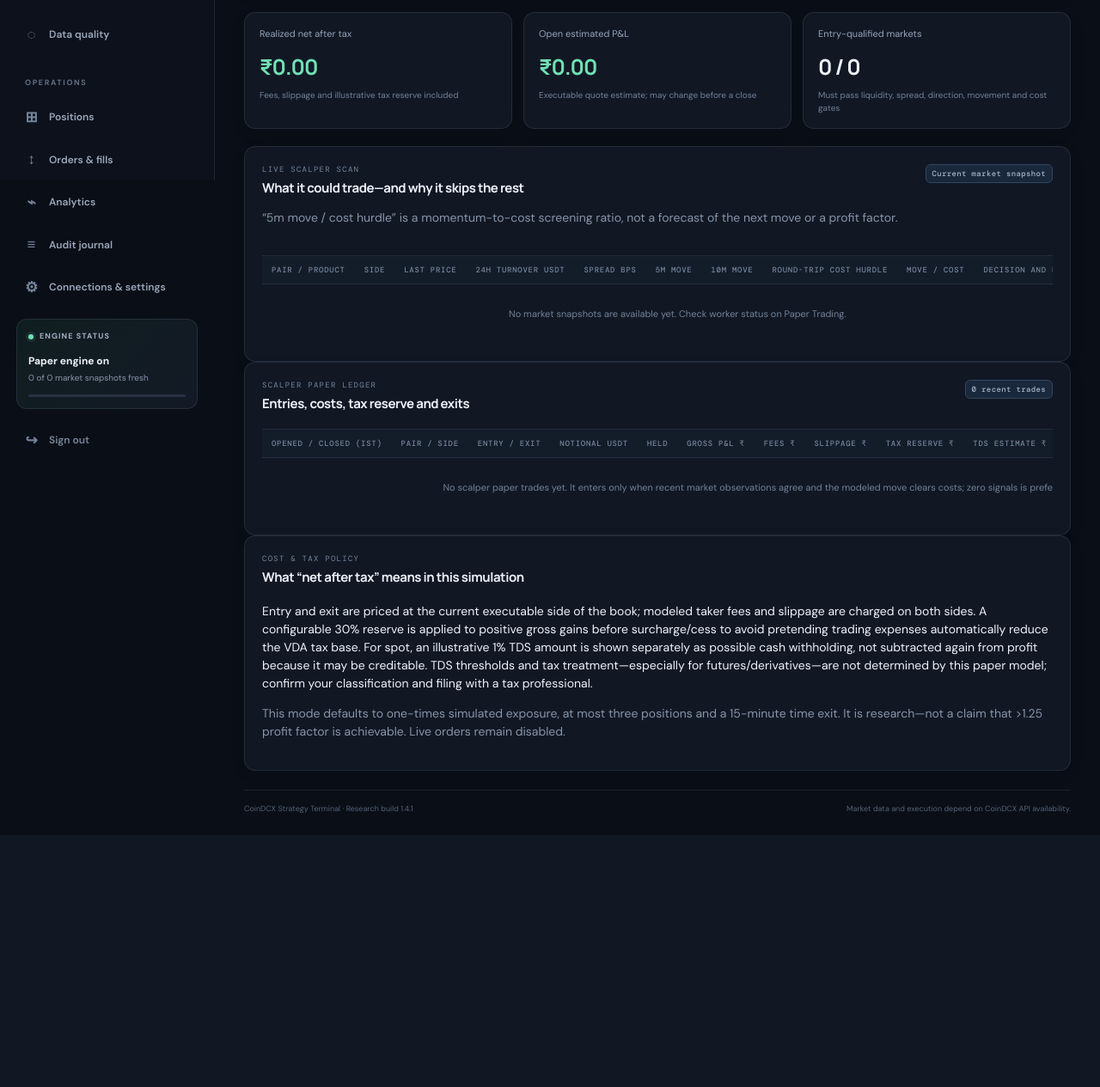
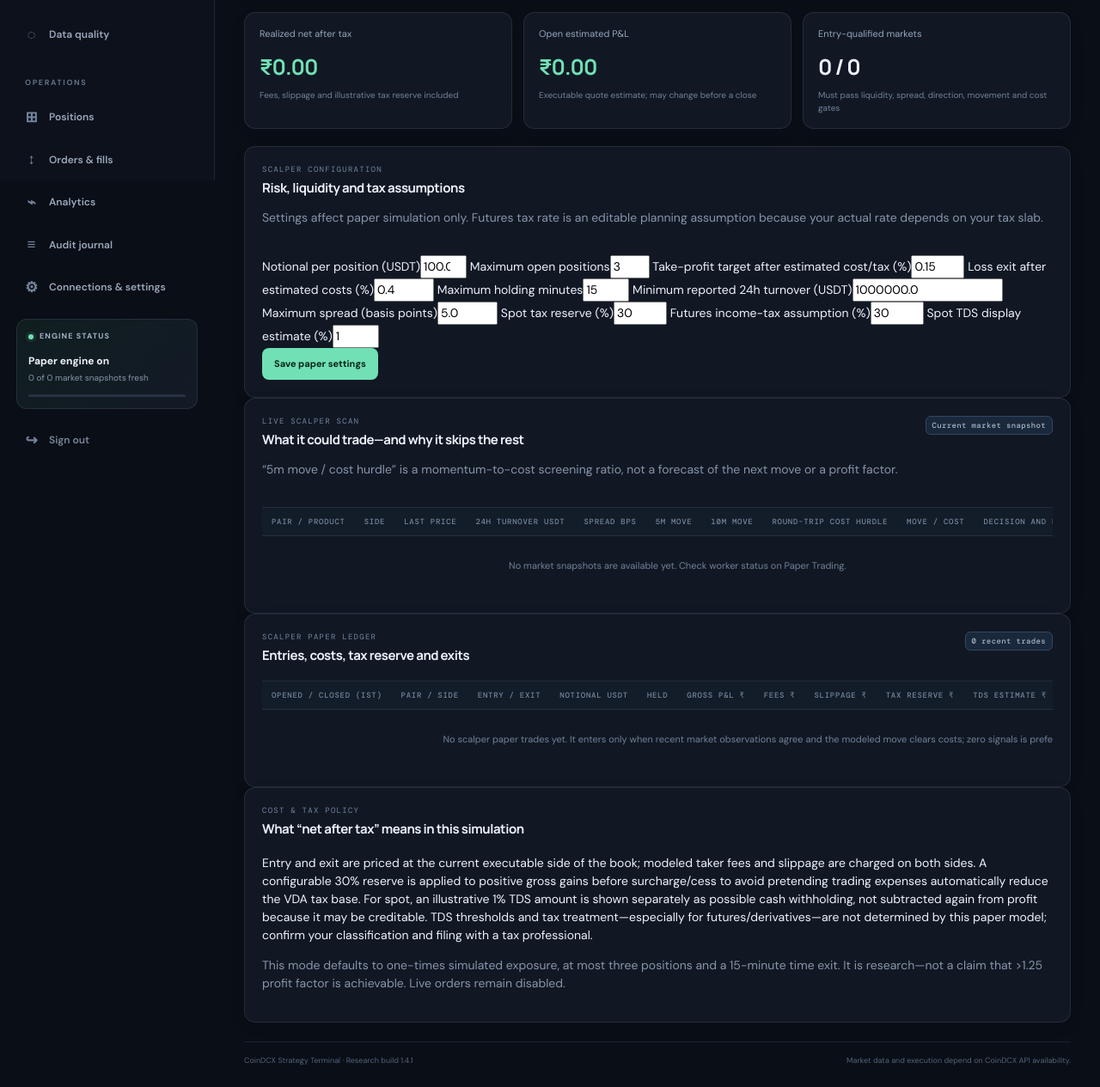
Before and after one commit to yashbajpaiknpindia-spec/24x7Coindcx, a FastAPI app: page /scalper in a window 1280 px wide. Shown: the part 590-1855 px from the top of the page at 86% size. Before the commit the page ends 1562 px from the top, so only its background shows below. Run offline with FastAPI, Linux system fonts and the light colour scheme; the visitor is signed in with stand-in values (Sample User, id 1); some libraries are stand-ins or nearby versions.

Commit message:
Expose paper scalper risk and tax assumptions in UI

```diff
--- a/app/templates/scalper.html
+++ b/app/templates/scalper.html
@@ -13,6 +13,20 @@
  <div class="stat-card"><div class="stat-top"><span>Open estimated P&amp;L</span></div><div class="stat-value {{'positive' if scalper_stats.open_net>=0 else 'negative'}}">₹{{'{:,.2f}'.format(scalper_stats.open_net)}}</div><div class="stat-foot">Executable quote estimate; may change before a close</div></div>
  <div class="stat-card"><div class="stat-top"><span>Entry-qualified markets</span></div><div class="stat-value">{{scalper_stats.eligible}} / {{scalper_stats.scanned}}</div><div class="stat-foot">Must pass liquidity, spread, direction, movement and cost gates</div></div>
 </div>
+<section class="panel"><div class="panel-head"><div><div class="eyebrow">SCALPER CONFIGURATION</div><h3>Risk, liquidity and tax assumptions</h3><p class="muted">Settings affect paper simulation only. Futures tax rate is an editable planning assumption because your actual rate depends on your tax slab.</p></div></div>
+<form method="post" action="/scalper/settings" class="settings-grid">
+ <label>Notional per position (USDT)<input type="number" name="notional_usdt" min="10" max="500" step="10" value="{{cfg.get('scalper_notional_usdt',100)}}" required></label>
+ <label>Maximum open positions<input type="number" name="max_open_positions" min="1" max="10" step="1" value="{{cfg.get('scalper_max_open_positions',3)}}" required></label>
+ <label>Take-profit target after estimated cost/tax (%)<input type="number" name="target_net_pct" min="0.01" max="5" step="0.01" value="{{cfg.get('scalper_target_net_pct',0.15)}}" required></label>
+ <label>Loss exit after estimated costs (%)<input type="number" name="stop_net_pct" min="0.05" max="10" step="0.05" value="{{cfg.get('scalper_stop_net_pct',0.4)}}" required></label>
+ <label>Maximum holding minutes<input type="number" name="max_hold_minutes" min="1" max="240" step="1" value="{{cfg.get('scalper_max_hold_minutes',15)}}" required></label>
+ <label>Minimum reported 24h turnover (USDT)<input type="number" name="min_turnover_usdt" min="0" step="100000" value="{{cfg.get('scalper_min_turnover_usdt',1000000)}}" required></label>
+ <label>Maximum spread (basis points)<input type="number" name="max_spread_bps" min="0.1" max="100" step="0.1" value="{{cfg.get('scalper_max_spread_bps',5)}}" required></label>
+ <label>Spot tax reserve (%)<input type="number" name="spot_tax_pct" min="0" max="60" step="0.5" value="{{cfg.get('scalper_spot_tax_pct',30)}}" required></label>
+ <label>Futures income-tax assumption (%)<input type="number" name="futures_tax_pct" min="0" max="60" step="0.5" value="{{cfg.get('scalper_futures_tax_pct',30)}}" required></label>
+ <label>Spot TDS display estimate (%)<input type="number" name="tds_pct" min="0" max="5" step="0.1" value="{{cfg.get('scalper_tds_pct',1)}}" required></label>
+ <div class="button-row"><button class="btn btn-primary" type="submit">Save paper settings</button></div>
+</form></section>
 <section class="panel"><div class="panel-head"><div><div class="eyebrow">LIVE SCALPER SCAN</div><h3>What it could trade—and why it skips the rest</h3><p class="muted">“5m move / cost hurdle” is a momentum-to-cost screening ratio, not a forecast of the next move or a profit factor.</p></div><span class="tag">Current market snapshot</span></div>
 <div class="table-wrap"><table><thead><tr><th>Pair / product</th><th>Side</th><th>Last price</th><th>24h turnover USDT</th><th>Spread bps</th><th>5m move</th><th>10m move</th><th>Round-trip cost hurdle</th><th>Move / cost</th><th>Decision and reason</th></tr></thead><tbody>
 {% for x in candidates %}<tr><td><b>{{x.pair}}</b><div class="muted">{{x.product|upper}}</div></td><td>{{x.side|upper}}</td><td class="mono">{{'%.8g'|format(x.price) if x.price else '—'}}</td><td class="mono">{{'{:,.0f}'.format(x.turnover_usdt) if x.turnover_usdt else '—'}}</td><td class="mono">{{'%.2f'|format(x.spread_bps) if x.spread_bps is not none else '—'}}</td><td class="mono {{'positive' if x.return_5m_pct is not none and x.return_5m_pct>0 else 'negative' if x.return_5m_pct is not none and x.return_5m_pct<0 else ''}}">{{'%+.3f%%'|format(x.return_5m_pct) if x.return_5m_pct is not none else '—'}}</td><td class="mono">{{'%+.3f%%'|format(x.return_10m_pct) if x.return_10m_pct is not none else '—'}}</td><td class="mono">{{'%.3f%%'|format(x.cost_hurdle_pct) if x.cost_hurdle_pct is not none else '—'}}</td><td class="mono">{{'%.2fx'|format(x.edge_multiple) if x.edge_multiple is not none else '—'}}</td><td><span class="status-chip {{'green' if x.eligible else 'muted-chip'}}">{{'ELIGIBLE' if x.eligible else 'SKIP'}}</span><div class="muted">{{x.reason}}</div></td></tr>{% endfor %}
```
